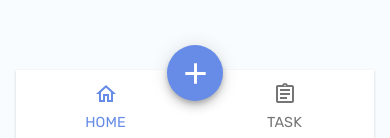
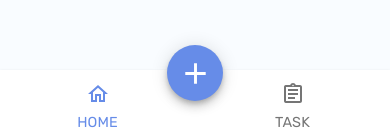
Before and after one commit to oscaramos/todo, a React (Create React App) app: page / in a window 390 px wide. Shown: the part 702-840 px from the top of the page. Built offline with nearby package versions, Linux system fonts and the light colour scheme.

Commit message:
Footer responsive on XS size

```diff
--- a/src/components/Footer.js
+++ b/src/components/Footer.js
@@ -11,6 +11,8 @@ import AddIcon from '@material-ui/icons/Add'
 import HomeOutlinedIcon from '@material-ui/icons/HomeOutlined'
 import AssignmentOutlinedIcon from '@material-ui/icons/AssignmentOutlined'
 import Container from '@material-ui/core/Container'
+import useTheme from '@material-ui/core/styles/useTheme'
+import useMediaQuery from '@material-ui/core/useMediaQuery'
 import { makeStyles } from '@material-ui/core/styles'
 
 
@@ -37,9 +39,12 @@ function Footer({ onOpenAddTaskDialog }) {
     setValue(newValue)
   }
 
+  const theme = useTheme()
+  const matchesXS = useMediaQuery(theme.breakpoints.down('xs'))
+
   return (
     <div className={classes.mainContainer}>
-      <Container maxWidth='xs' style={{ position: 'relative' }}>
+      <Container maxWidth='xs' style={{ position: 'relative', padding: matchesXS? 0: undefined }}>
         <Paper square style={{ position: 'relative', overflow: 'visible' }}>
           <Tabs
             value={value}
```
